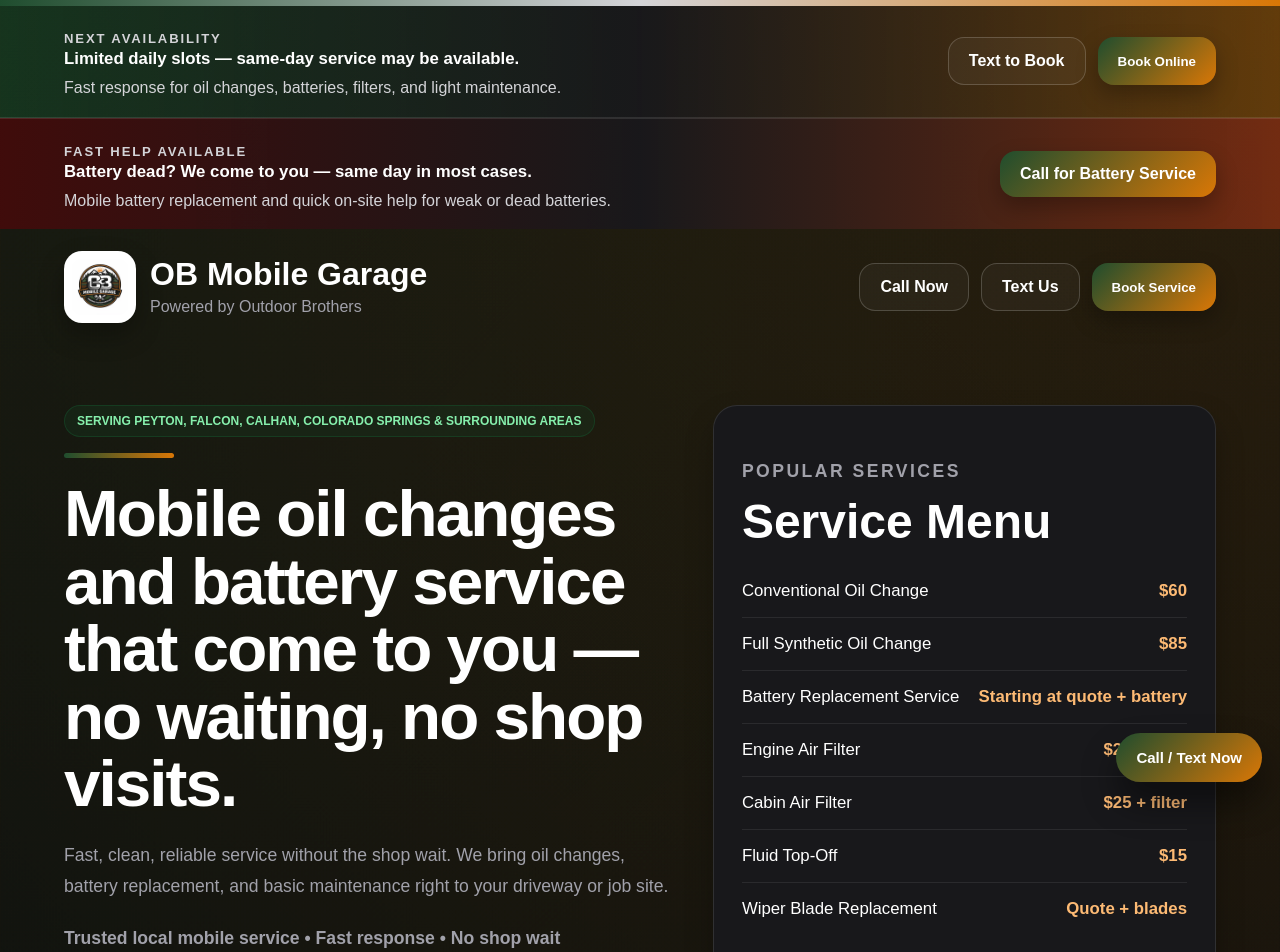
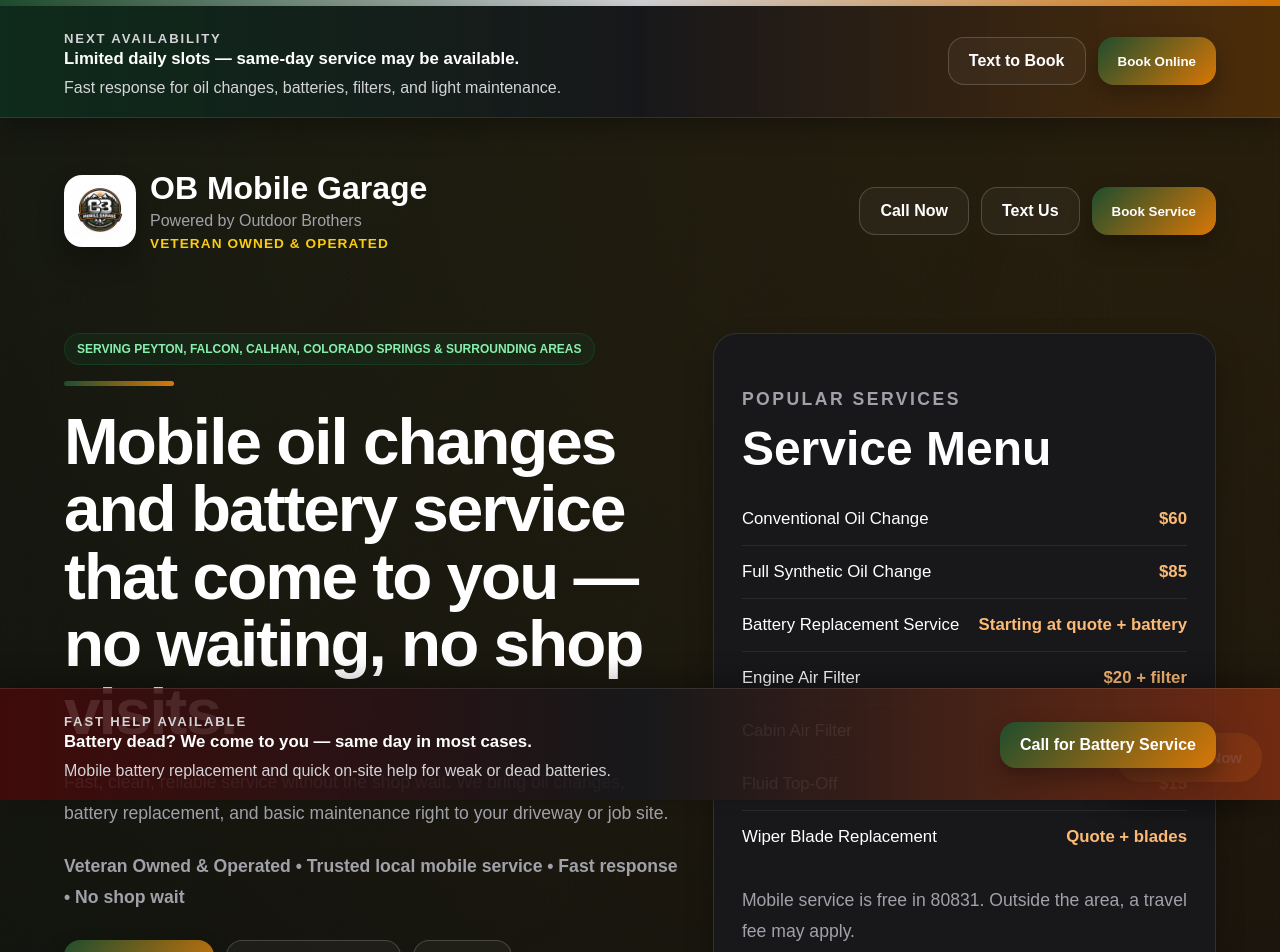
Before and after one commit to OBGarage/ob-mobile-garage-site, a Next.js app: page / in a window 1280 px wide. Shown: the top 952 px of the page. Built offline with nearby package versions, Linux system fonts and the light colour scheme.

Commit message:
Update page.js

```diff
--- a/app/page.js
+++ b/app/page.js
@@ -43,9 +43,10 @@
 
   return (
     <main className="site">
+      <div className="fixed-top-wrap">
         <div className="accent-bar"></div>
 
-      <section className="availability-banner">
+        <section className="availability-banner fixed-top-banner">
           <div className="availability-inner">
             <div>
               <p className="section-label">Next availability</p>
@@ -65,8 +66,9 @@
             </div>
           </div>
         </section>
+      </div>
 
-      <section className="battery-banner">
+      <section className="battery-banner fixed-bottom-banner">
         <div className="battery-banner-inner">
           <div>
             <p className="section-label">Fast help available</p>
@@ -82,12 +84,14 @@
         </div>
       </section>
 
+      <div className="page-offset">
         <header className="topbar">
           <div className="brand">
             <img src="/logo.png" alt="OB Mobile Garage logo" className="logo" />
             <div>
               <h1>OB Mobile Garage</h1>
               <p className="tagline">Powered by Outdoor Brothers</p>
+              <p className="veteran-badge">Veteran Owned &amp; Operated</p>
             </div>
           </div>
 
@@ -110,7 +114,7 @@
         <section className="hero">
           <div className="hero-text">
             <span className="pill">
-            Serving Peyton, Falcon, Calhan, Colorado Springs & surrounding areas
+              Serving Peyton, Falcon, Calhan, Colorado Springs &amp; surrounding areas
             </span>
             <div className="hero-accent-line"></div>
             <h2>
@@ -123,7 +127,7 @@
               driveway or job site.
             </p>
             <p className="hero-trust">
-            Trusted local mobile service • Fast response • No shop wait
+              Veteran Owned &amp; Operated • Trusted local mobile service • Fast response • No shop wait
             </p>
 
             <div className="hero-actions">
@@ -513,7 +517,7 @@
           <div>
             <strong>OB Mobile Garage</strong>
             <p>
-            Mobile oil change and battery service for 80831 & surrounding areas.
+              Mobile oil change and battery service for 80831 &amp; surrounding areas.
             </p>
           </div>
           <div>
@@ -521,6 +525,7 @@
             <p>the.ob.garage@gmail.com</p>
           </div>
         </footer>
+      </div>
 
       <div className="mobile-actions">
         <a href="tel:7192860067">Call</a>
```
Lines whose indentation alone changed are shown as unchanged.
